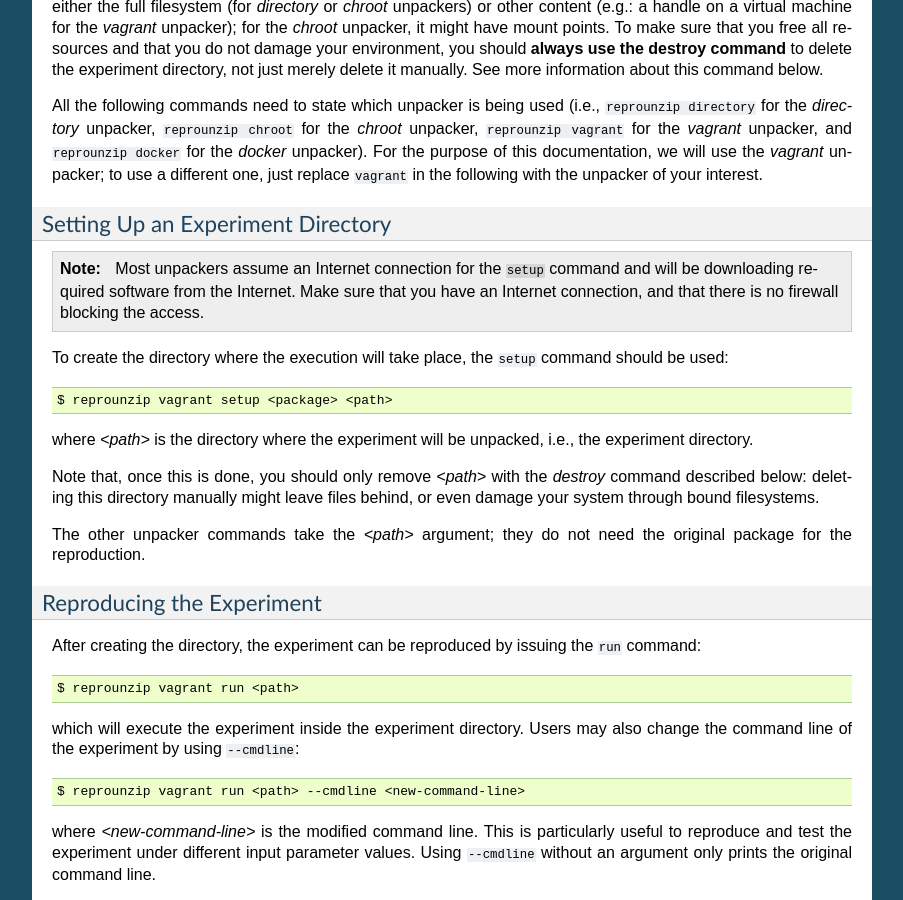
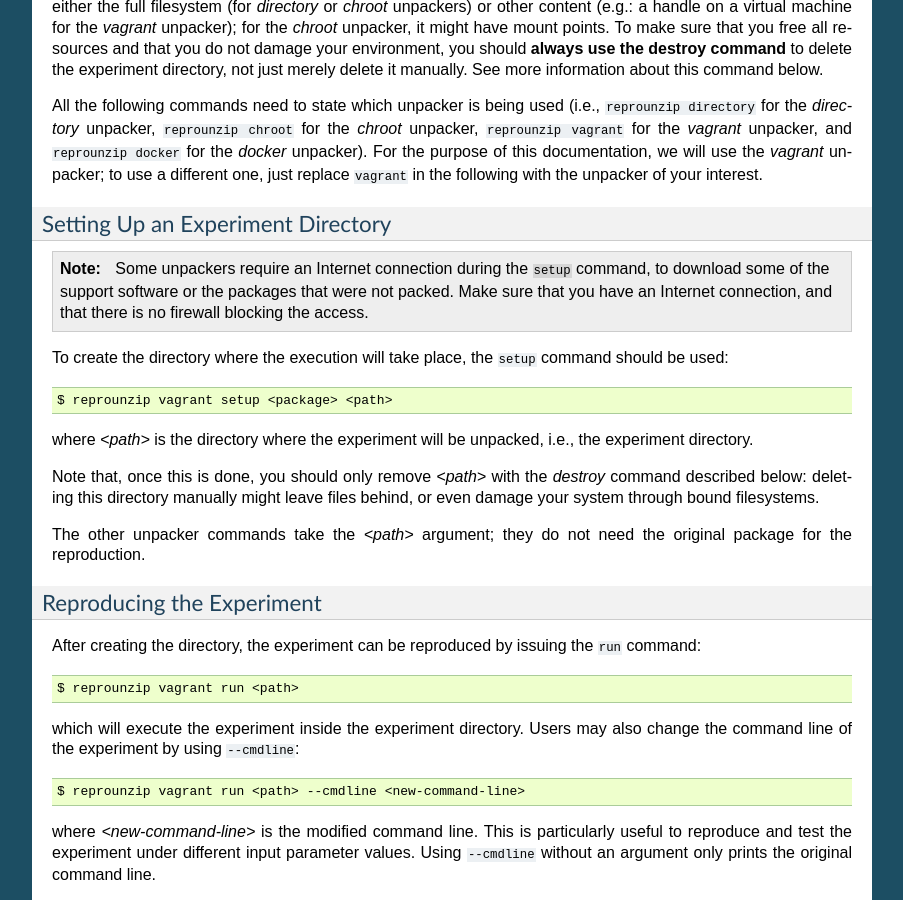
Before and after one commit to VIDA-NYU/reprozip, a Sphinx documentation site: the page built from docs/unpacking.rst, in a window 1280 px wide and 900 px high, scrolled down 4920 px. Shown: the whole window, without its empty margins (198-1101 px from the left). Built offline with Sphinx 7.4.7, drawn with Linux system fonts in a browser that asks for light colours.

```diff
--- a/docs/unpacking.rst
+++ b/docs/unpacking.rst
@@ -210,7 +210,7 @@
 Setting Up an Experiment Directory
 ++++++++++++++++++++++++++++++++++
 
-..  note:: Most unpackers assume an Internet connection for the ``setup`` command and will be downloading required software from the Internet. Make sure that you have an Internet connection, and that there is no firewall blocking the access.
+..  note:: Some unpackers require an Internet connection during the ``setup`` command, to download some of the support software or the packages that were not packed. Make sure that you have an Internet connection, and that there is no firewall blocking the access.
 
 To create the directory where the execution will take place, the ``setup`` command should be used::
 
```
